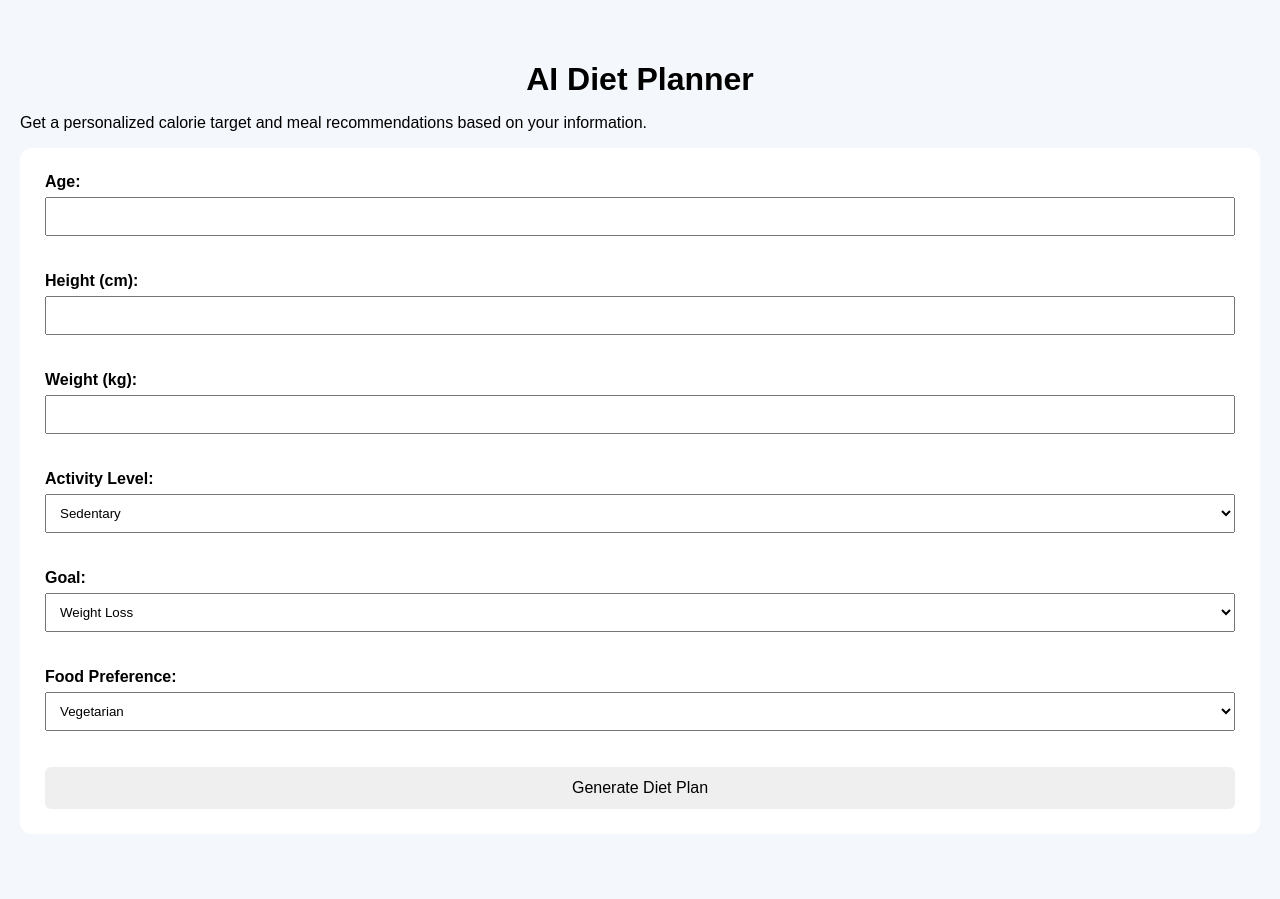
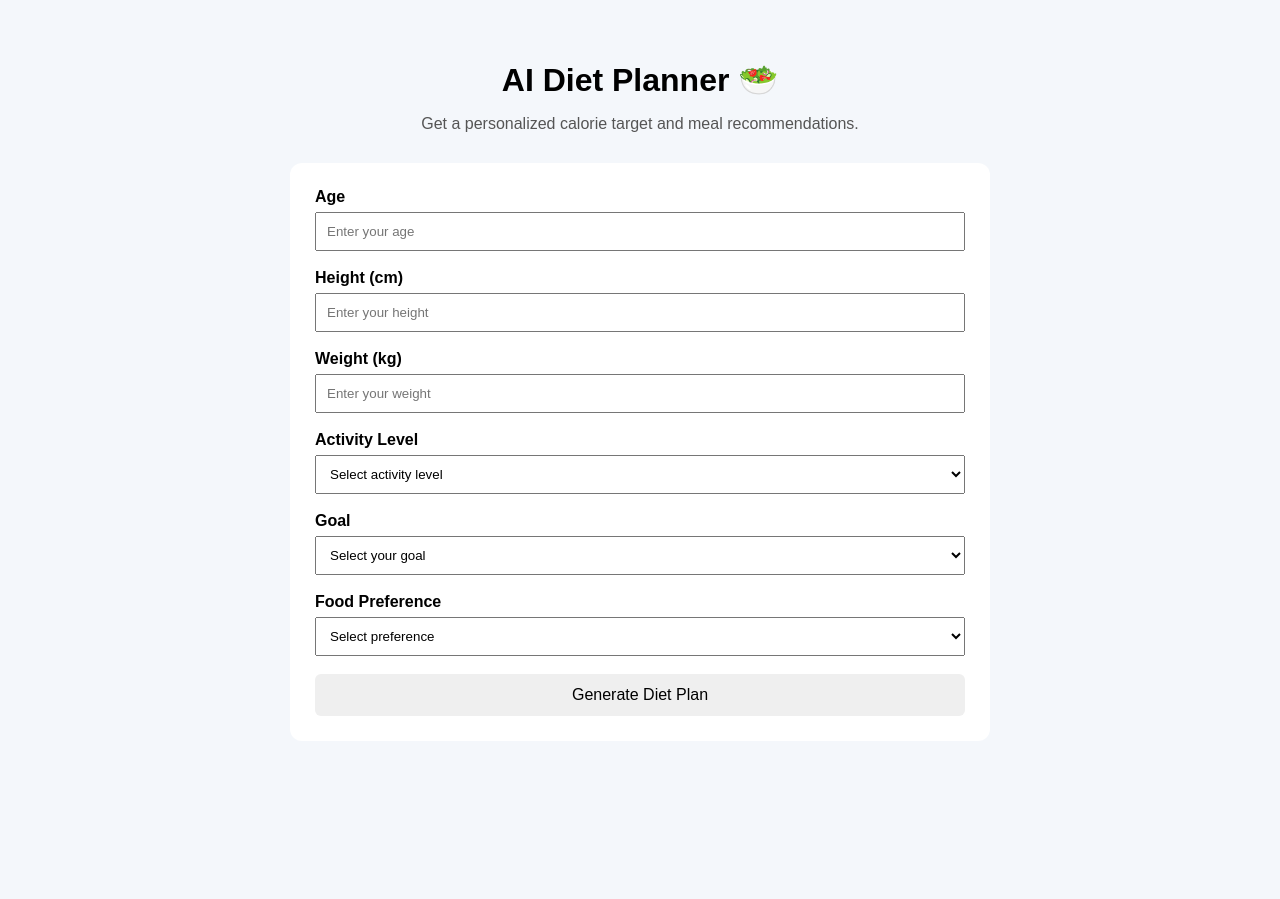
Before and after one commit to janvipanwar09-code/AI-Diet-Planner, a Flask app: page / in a window 1280 px wide. After the commit the page ends 700 px from the top, so only its background shows below. Run offline with Flask 3, Linux system fonts and the light colour scheme.

Commit message:
Refactor HTML structure and improve form labels

```diff
--- a/templates/index.html
+++ b/templates/index.html
@@ -1,66 +1,89 @@
 <!DOCTYPE html>
 <html lang="en">
+
 <head>
     <meta charset="UTF-8">
     <meta name="viewport" content="width=device-width, initial-scale=1.0">
+
     <title>AI Diet Planner</title>
 
-<link rel="stylesheet" href="{{ url_for('static', filename='style.css') }}">
+    <link rel="stylesheet"
+          href="{{ url_for('static', filename='style.css') }}">
 </head>
 
 <body>
 
-    <h1>AI Diet Planner</h1>
+    <div class="container">
 
-    <p>
-        Get a personalized calorie target and meal recommendations
-        based on your information.
+        <h1>AI Diet Planner 🥗</h1>
+
+        <p class="subtitle">
+            Get a personalized calorie target and meal recommendations.
         </p>
 
         <form method="POST">
 
-        <label>Age:</label>
-        <input type="number" name="age" required>
-        <br><br>
+            <label for="age">Age</label>
+            <input
+                type="number"
+                id="age"
+                name="age"
+                placeholder="Enter your age"
+                required
+            >
 
-        <label>Height (cm):</label>
-        <input type="number" name="height" required>
-        <br><br>
+            <label for="height">Height (cm)</label>
+            <input
+                type="number"
+                id="height"
+                name="height"
+                placeholder="Enter your height"
+                required
+            >
 
-        <label>Weight (kg):</label>
-        <input type="number" name="weight" required>
-        <br><br>
+            <label for="weight">Weight (kg)</label>
+            <input
+                type="number"
+                id="weight"
+                name="weight"
+                placeholder="Enter your weight"
+                required
+            >
 
-        <label>Activity Level:</label>
-        <select name="activity" required>
+            <label for="activity">Activity Level</label>
+            <select id="activity" name="activity" required>
+                <option value="">Select activity level</option>
                 <option value="1">Sedentary</option>
                 <option value="2">Lightly Active</option>
                 <option value="3">Moderately Active</option>
                 <option value="4">Very Active</option>
             </select>
-        <br><br>
 
-        <label>Goal:</label>
-        <select name="goal" required>
+            <label for="goal">Goal</label>
+            <select id="goal" name="goal" required>
+                <option value="">Select your goal</option>
                 <option value="weight_loss">Weight Loss</option>
                 <option value="maintain">Maintain Weight</option>
                 <option value="weight_gain">Weight Gain</option>
             </select>
-        <br><br>
 
-        <label>Food Preference:</label>
-        <select name="preference" required>
+            <label for="preference">Food Preference</label>
+            <select id="preference" name="preference" required>
+                <option value="">Select preference</option>
                 <option value="veg">Vegetarian</option>
                 <option value="non_veg">Non-Vegetarian</option>
             </select>
-        <br><br>
 
-        <button type="submit">Generate Diet Plan</button>
+            <button type="submit">
+                Generate Diet Plan
+            </button>
 
         </form>
 
 
         {% if result %}
+
+        <div class="result">
 
             {% if result.error %}
 
@@ -68,9 +91,7 @@
 
             {% else %}
 
-            <hr>
-
-            <h2>Your Recommendation</h2>
+                <h2>Your Personalized Recommendation</h2>
 
                 <p>
                     <strong>Goal:</strong>
```
Also changed, not shown: other parts of templates/index.html (+21 -17 lines). Lines whose indentation alone changed are shown as unchanged.
